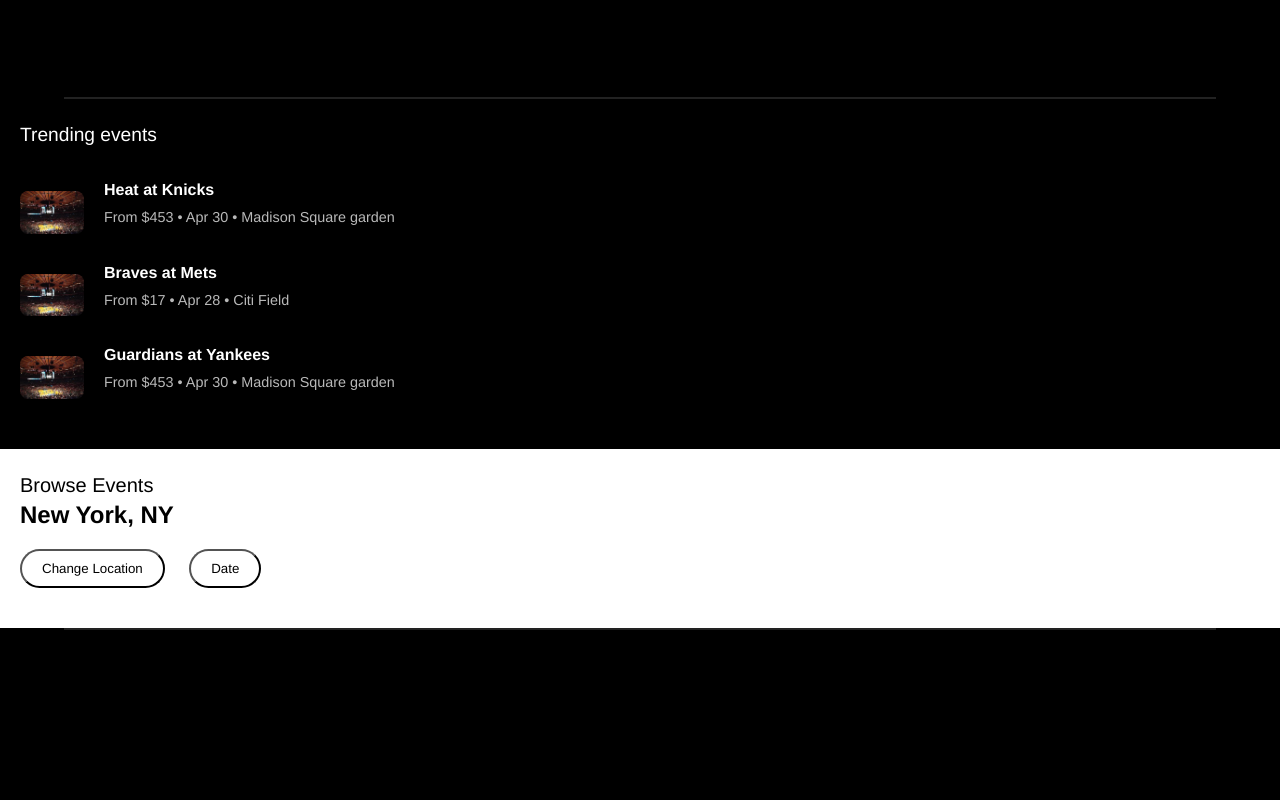
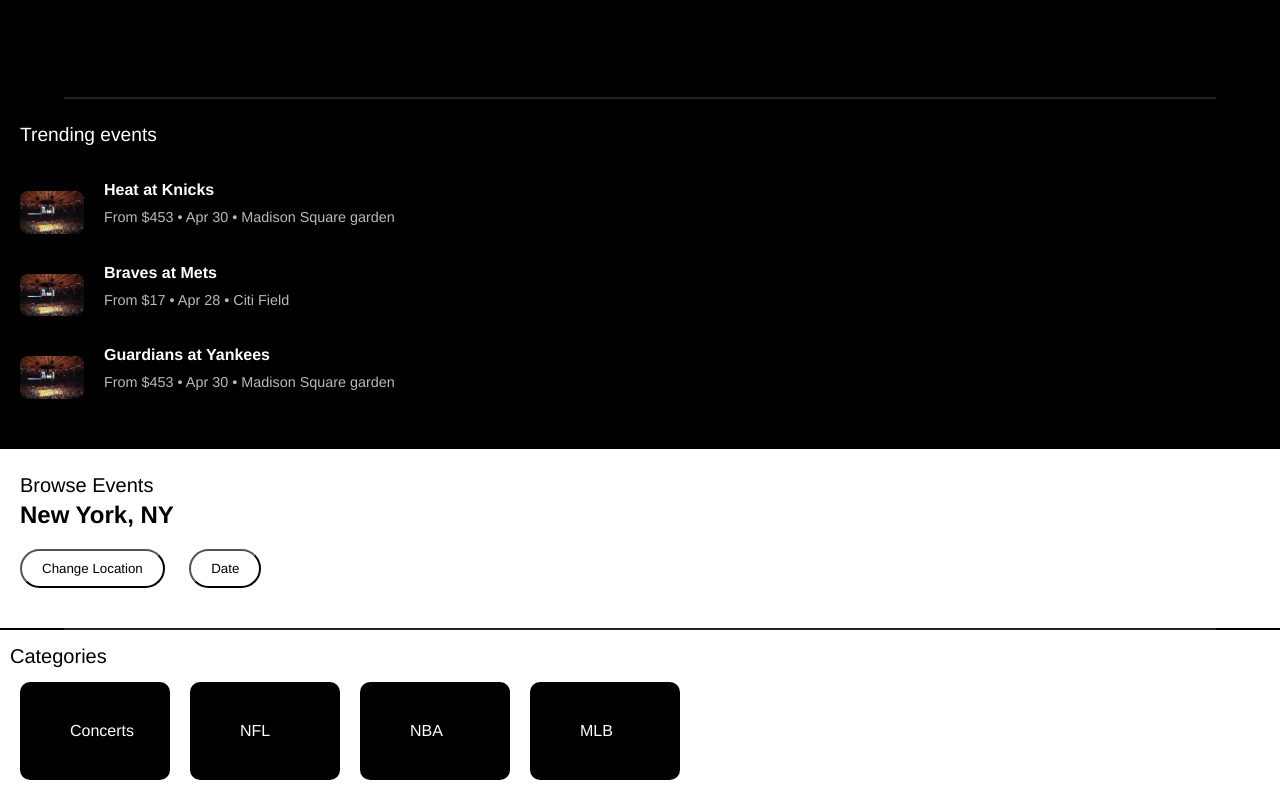
Before and after one commit to moisesg526/sports-ticket, a plain HTML site: page index.html in a window 1280 px wide. Shown: the part 324-1124 px from the top of the page. Before the commit the page ends 954 px from the top, so only its background shows below. Drawn offline with Linux system fonts and the light colour scheme; no server answers.

Commit message:
Added categories section

```diff
--- a/index.html
+++ b/index.html
@@ -63,15 +63,26 @@
         </div>
       </div>
     </section>
-    <section class="browse-event">
-        <h3 class="white">Browse Events</h3>
-        <h2 class="white">New York, NY</h2>
-        <div class="browse-button white">
-            <button class="browse-btn white">Change Location</button>
-            <button class="browse-btn white">Date</button>
+    <section class="browse-event white-bck">
+        <h3 class="white-bck">Browse Events</h3>
+        <h2 class="white-bck">New York, NY</h2>
+        <div class="browse-button white-bck">
+            <button class="browse-btn white-bck">Change Location</button>
+            <button class="browse-btn white-bck">Date</button>
         </div>
     </section>
     <hr class="line"/>
+    <section class="categories white-bck">
+      <h3 class="white-bck">Categories</h3>
+      <div class="categories-events">
+        <ul class="white-bck">
+          <li class="block white-bck">Concerts</li>
+          <li class="block white-bck">NFL</li>
+          <li class="block white-bck">NBA</li>
+          <li class="block white-bck">MLB</li>
+        </ul>
+      </div>
+    </section>
     <script src="script.js"></script>
   </body>
 </html>
--- a/styles.css
+++ b/styles.css
@@ -122,7 +122,7 @@
   background-color: #fff;
 }
 
-.white {
+.white-bck{
   background-color: #fff;
 }
 
@@ -139,3 +139,31 @@
 .browse-btn {
   margin-right: 20px;
 }
+
+/* Categories */
+.categories {
+  padding: 10px;
+}
+
+.categories-events ul{
+  display: flex;
+  padding: 0%;
+  overflow: auto hidden;
+}
+
+li {
+  list-style: none;
+}
+
+.block {
+  color: #fff;
+  background-color: #000;
+  width: 150px;
+  margin: 10px;
+  padding: 40px 50px;
+  border-radius: 10px;
+}
+
+.categories h3 {
+  color: #000;
+}
```
